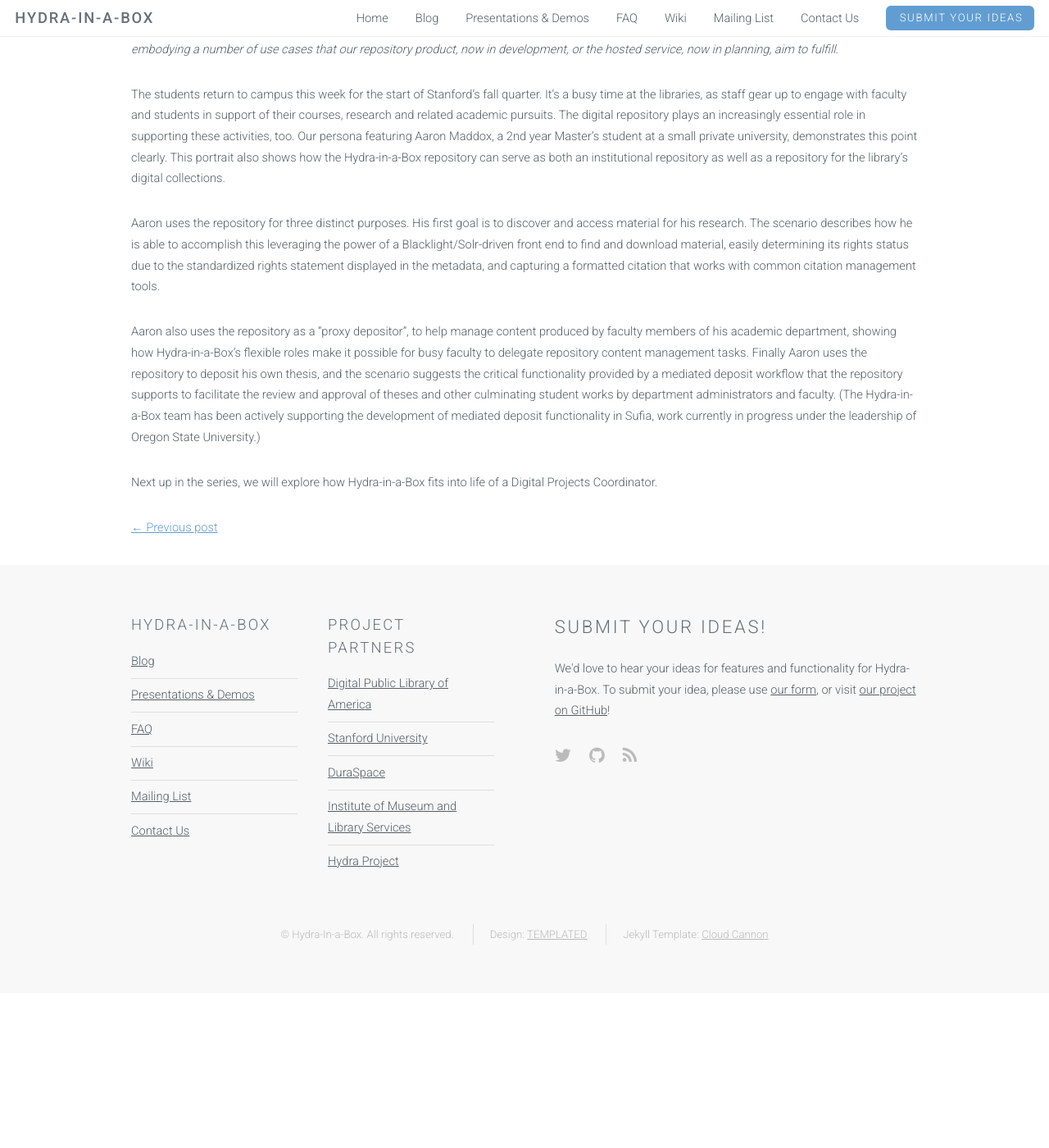
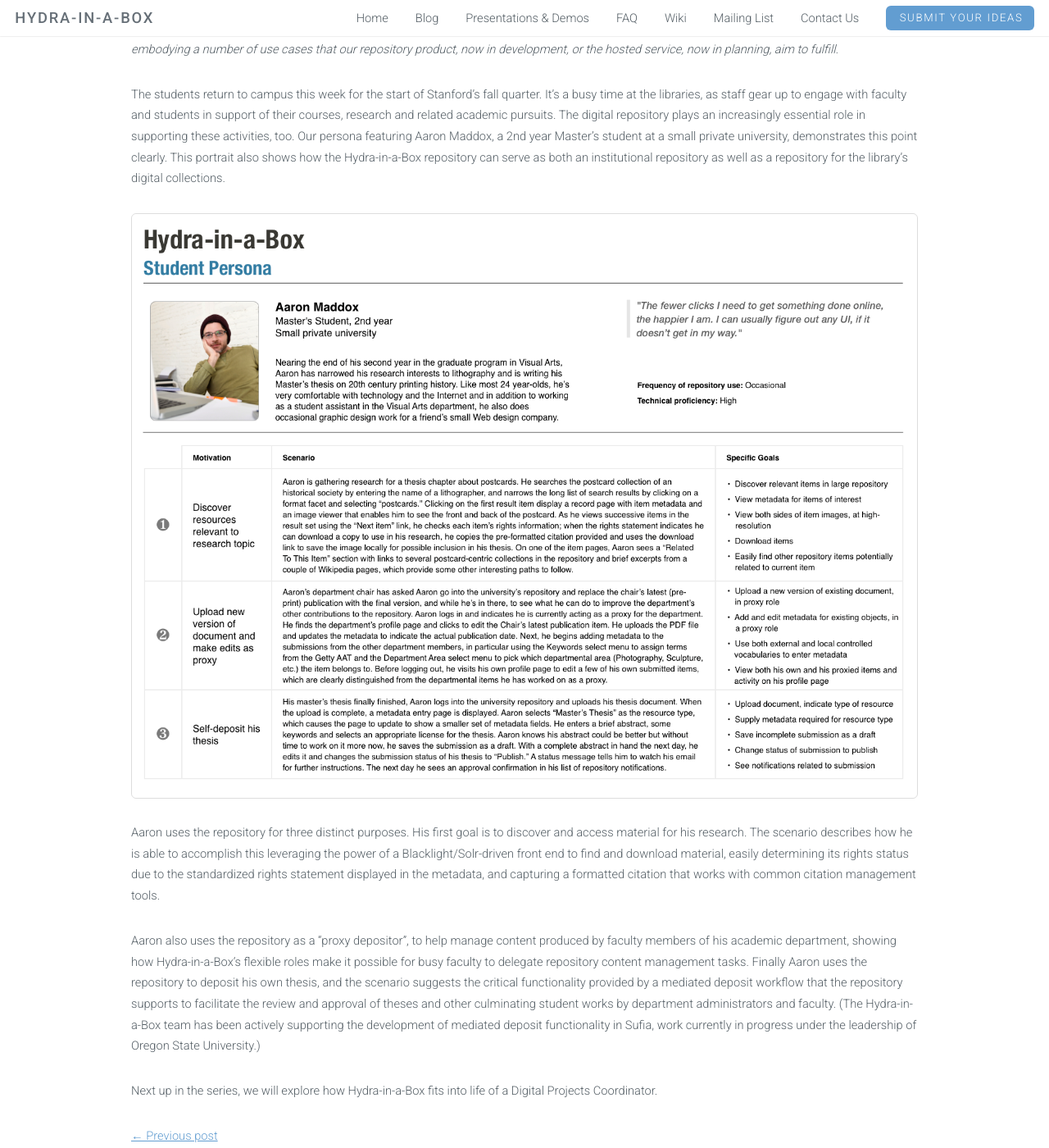
Before and after one commit to samvera-labs/hyku.github.io, a Jekyll site: the page built from _posts/2016-09-23-back-to-school.markdown, in a window 1280 px wide and 1400 px high, scrolled down 253 px. Shown: the whole window at 82% size. Built offline with Jekyll 4.4.1, drawn with Linux system fonts in a browser that asks for light colours; before the commit the page ends 1464 px from its top, so only the background shows below that.

Commit message:
Add persona image to blog post

```diff
--- a/_posts/2016-09-23-back-to-school.markdown
+++ b/_posts/2016-09-23-back-to-school.markdown
@@ -8,6 +8,10 @@
 
 The students return to campus this week for the start of Stanford’s fall quarter. It’s a busy time at the libraries, as staff gear up to engage with faculty and students in support of their courses, research and related academic pursuits. The digital repository plays an increasingly essential role in supporting these activities, too. Our persona featuring Aaron Maddox, a 2nd year Master’s student at a small private university, demonstrates this point clearly. This portrait also shows how the Hydra-in-a-Box repository can serve as both an institutional repository as well as a repository for the library’s digital collections.
 
+<figure class="image fit persona">
+  <img src="/images/Hydra-in-a-Box_Persona-Student.png" alt="Student Persona" />
+</figure>
+
 Aaron uses the repository for three distinct purposes. His first goal is to discover and access material for his research. The scenario describes how he is able to accomplish this leveraging the power of a Blacklight/Solr-driven front end to find and download material, easily determining its rights status due to the standardized rights statement displayed in the metadata, and capturing a formatted citation that works with common citation management tools.
 
 Aaron also uses the repository as a “proxy depositor”, to help manage content produced by faculty members of his academic department, showing how Hydra-in-a-Box’s flexible roles make it possible for busy faculty to delegate repository content management tasks. Finally Aaron uses the repository to deposit his own thesis, and the scenario suggests the critical functionality provided by a mediated deposit workflow that the repository supports to facilitate the review and approval of theses and other culminating student works by department administrators and faculty. (The Hydra-in-a-Box team has been actively supporting the development of mediated deposit functionality in Sufia, work currently in progress under the leadership of Oregon State University.)
--- a/css/style.css
+++ b/css/style.css
@@ -1107,3 +1107,9 @@
 		#footer .icons a {
 			color: #bbb;
 		}
+
+/* Persona Image */
+
+.persona {
+	border: 1px solid #ddd;
+}
```
Also changed, not shown: images/Hydra-in-a-Box_Persona-Student.png (added).
